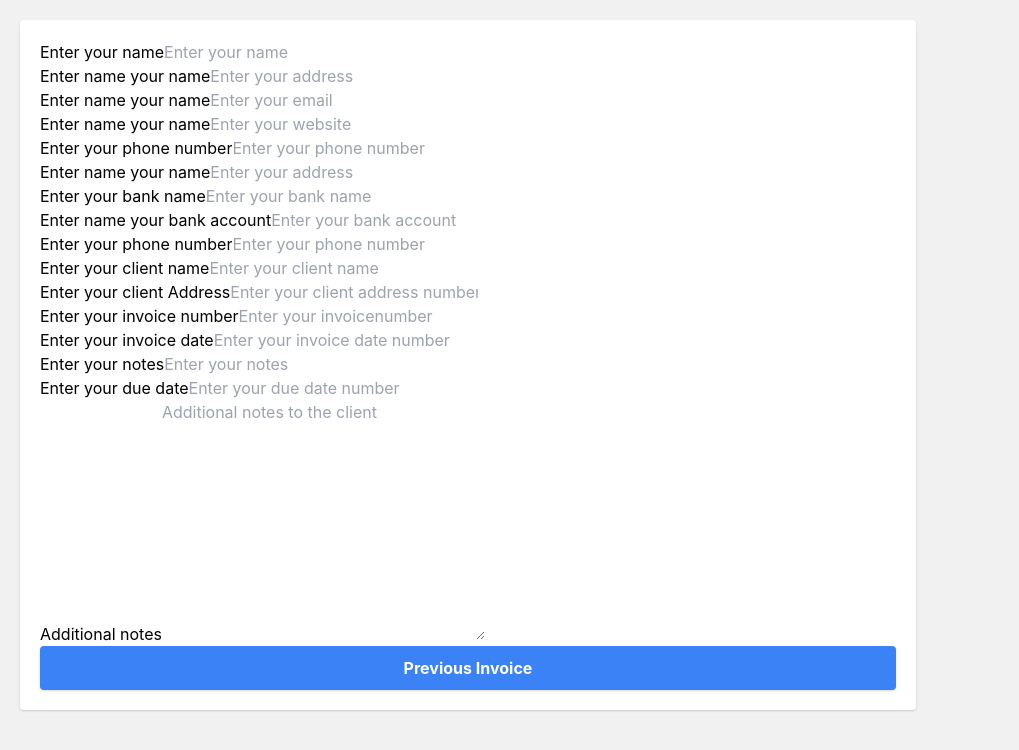
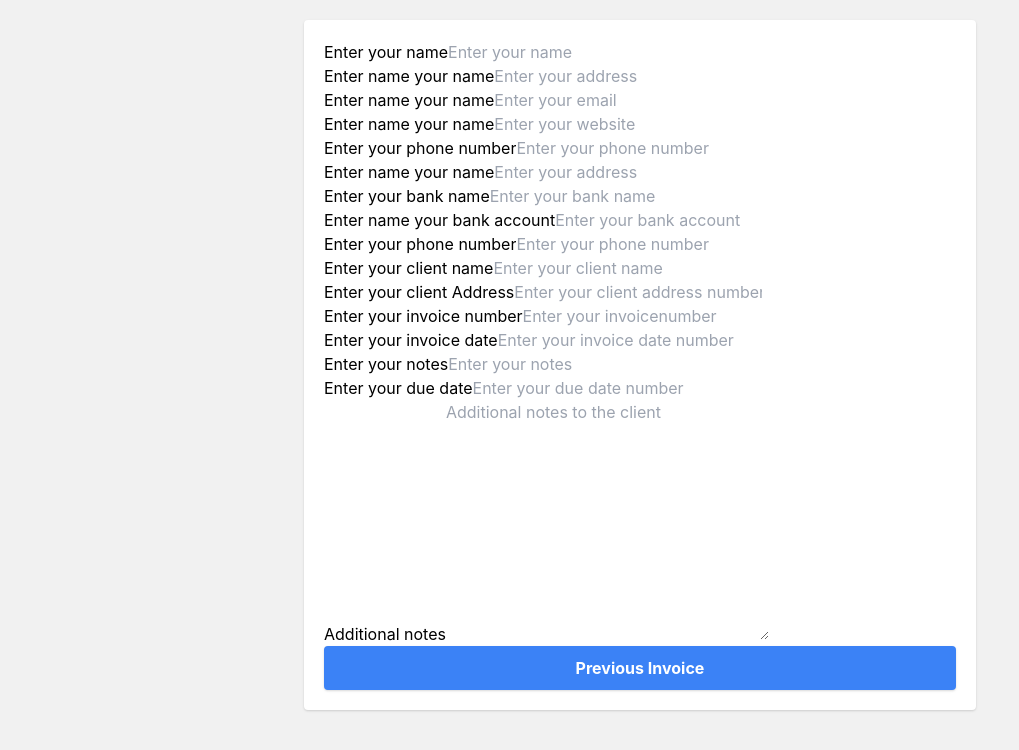
Before and after one commit to Mutai-Gilbert/Create-Invoice, a React (Create React App) app: page / in a window 1280 px wide. Shown: the top 750 px of the page, without its empty margins (0-1019 px from the left). Built offline with nearby package versions, Linux system fonts and the light colour scheme.

Commit message:
Add new files

```diff
--- a/src/App.js
+++ b/src/App.js
@@ -28,7 +28,7 @@ function App() {
     window.print();
   };
   return (
-    <main className="m-5 p-5 xl:max-w-4xl xl:max-auto bg-white rounded shadow">
+    <main className="m-5 p-5 md:max-w-xl md:mx-auto xl:max-w-2xl bg-white rounded shadow">
       {showInvoice ? (
         <div>
           <Header handlePrint={handlePrint} />
--- a/src/components/Dates.js
+++ b/src/components/Dates.js
@@ -13,7 +13,7 @@ const Dates = ({ invoiceNumber, invoiceDate, dueDate }) => (
           {invoiceNumber}
         </li>
         <li>
-          <span className="font-bold">
+          <span className="font-bold bg-gray-100">
             invoiceDate:
           </span>
           {invoiceDate}
```
